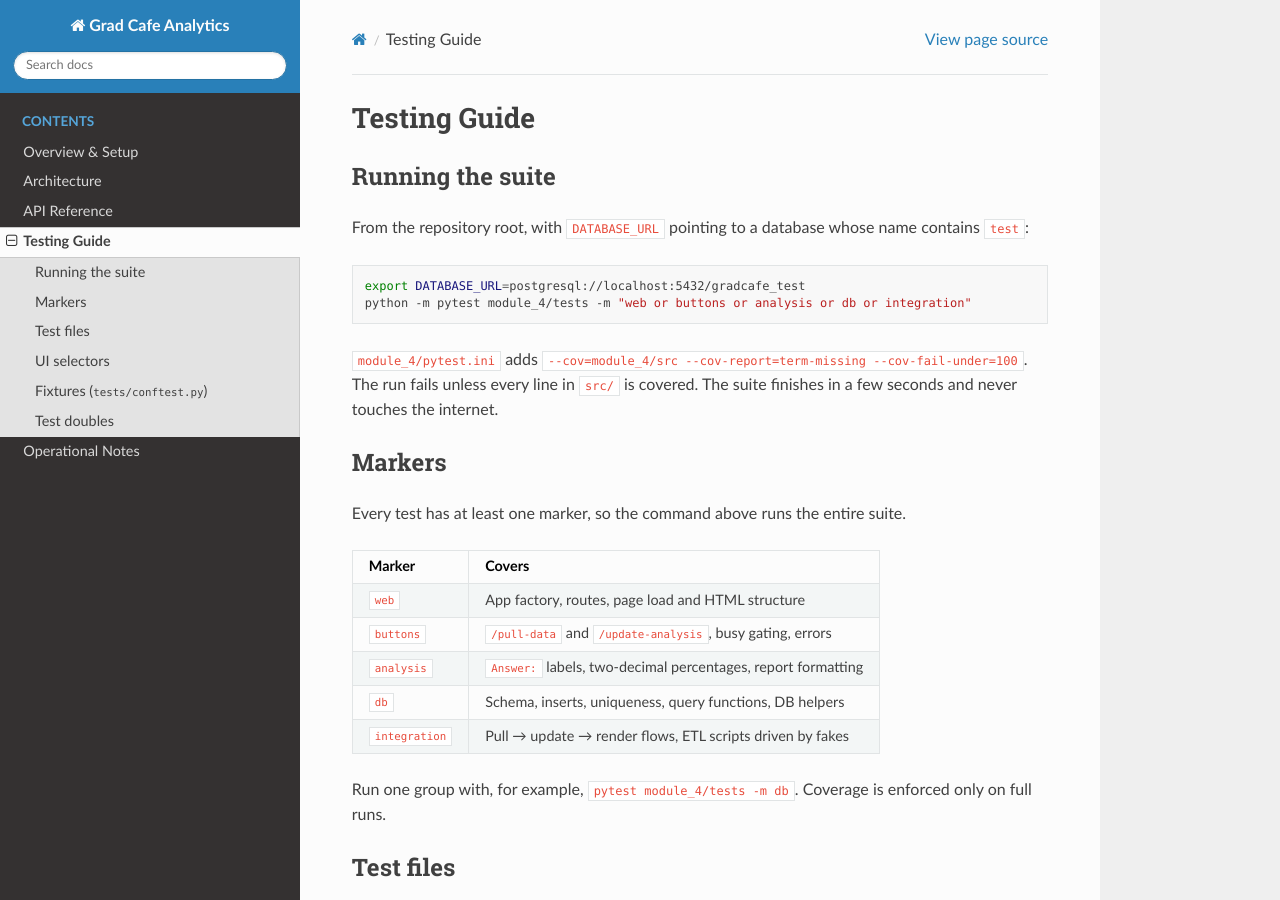
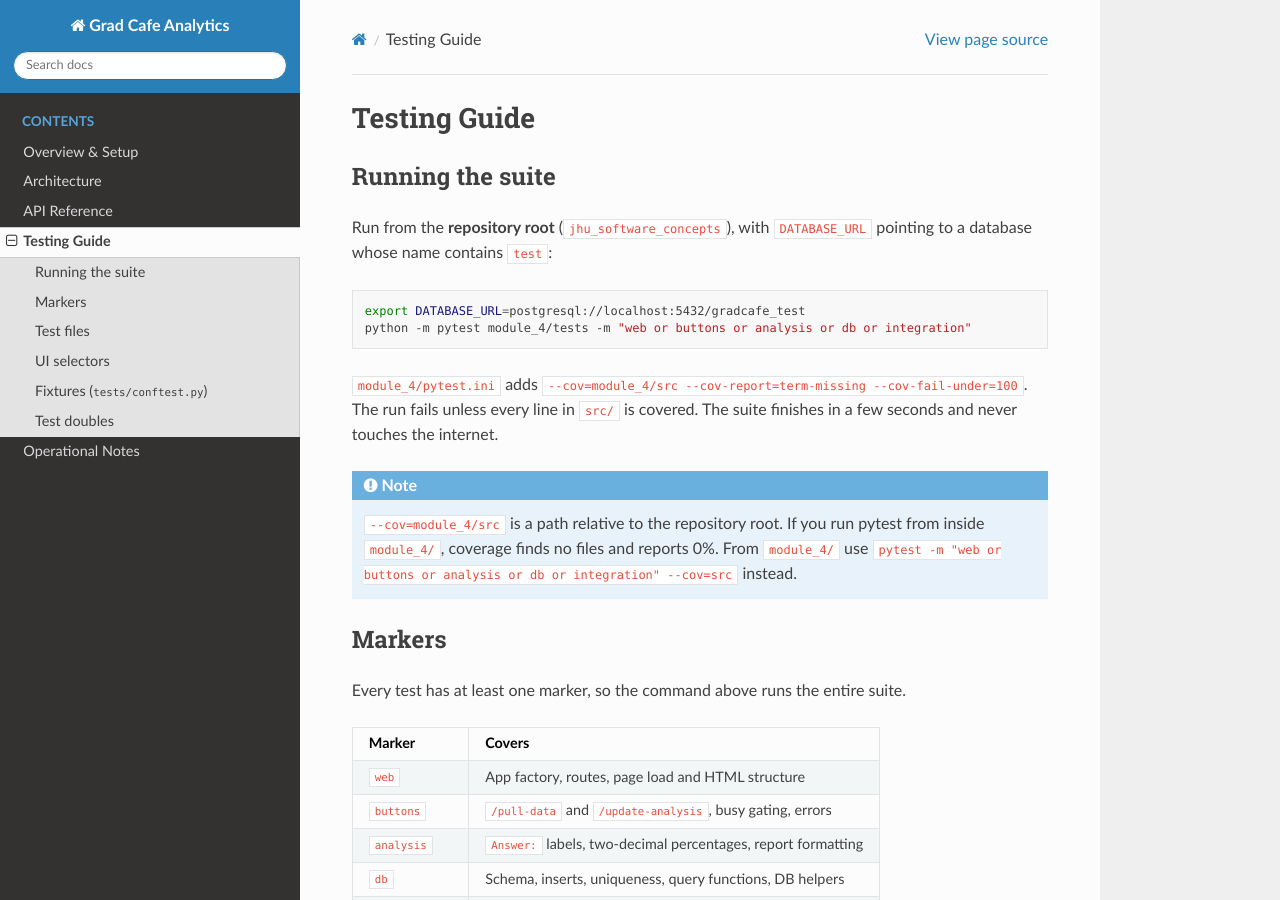
Before and after one commit to adeoluo/jhu_software_concepts, a Sphinx documentation site: the page built from module_4/docs/source/testing.rst, in a window 1280 px wide and 900 px high. Built offline with Sphinx 7.4.7 and the Read the Docs theme 3.1.0, drawn with Linux system fonts in a browser that asks for light colours.

Commit message:
Document route handlers in API reference and clarify where to run pytest

```diff
--- a/module_4/docs/source/testing.rst
+++ b/module_4/docs/source/testing.rst
@@ -4,7 +4,8 @@ Testing Guide
 Running the suite
 -----------------
 
-From the repository root, with ``DATABASE_URL`` pointing to a database whose name contains ``test``:
+Run from the **repository root** (``jhu_software_concepts``), with ``DATABASE_URL`` pointing
+to a database whose name contains ``test``:
 
 .. code-block:: bash
 
@@ -14,6 +15,12 @@ From the repository root, with ``DATABASE_URL`` pointing to a database whose nam
 ``module_4/pytest.ini`` adds ``--cov=module_4/src --cov-report=term-missing
 --cov-fail-under=100``. The run fails unless every line in ``src/`` is covered. The
 suite finishes in a few seconds and never touches the internet.
+
+.. note::
+
+   ``--cov=module_4/src`` is a path relative to the repository root. If you run pytest from
+   inside ``module_4/``, coverage finds no files and reports 0%. From ``module_4/`` use
+   ``pytest -m "web or buttons or analysis or db or integration" --cov=src`` instead.
 
 Markers
 -------
```
Also changed, not shown: module_4/docs/source/api.rst (+13 -0 lines), module_4/README.md, 8 other files.
